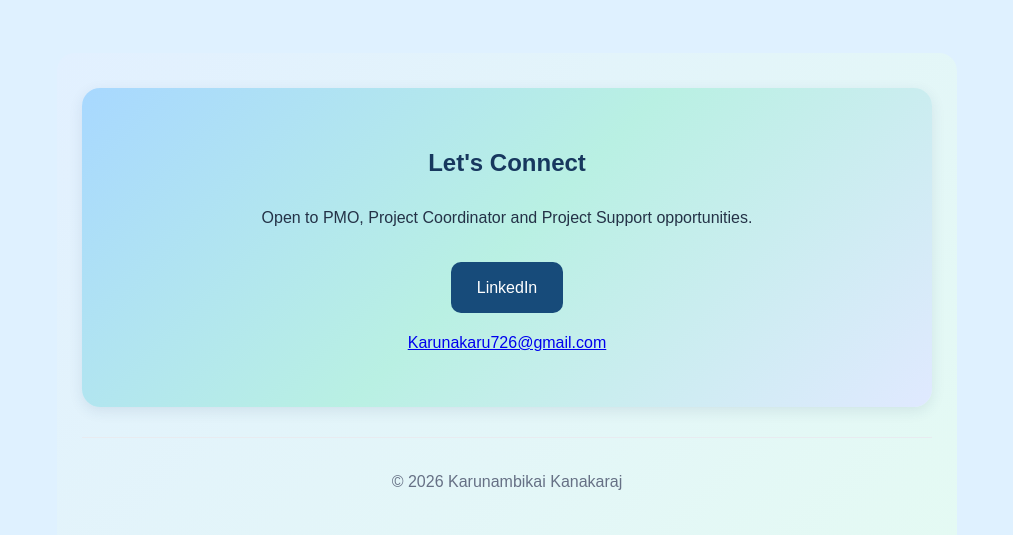
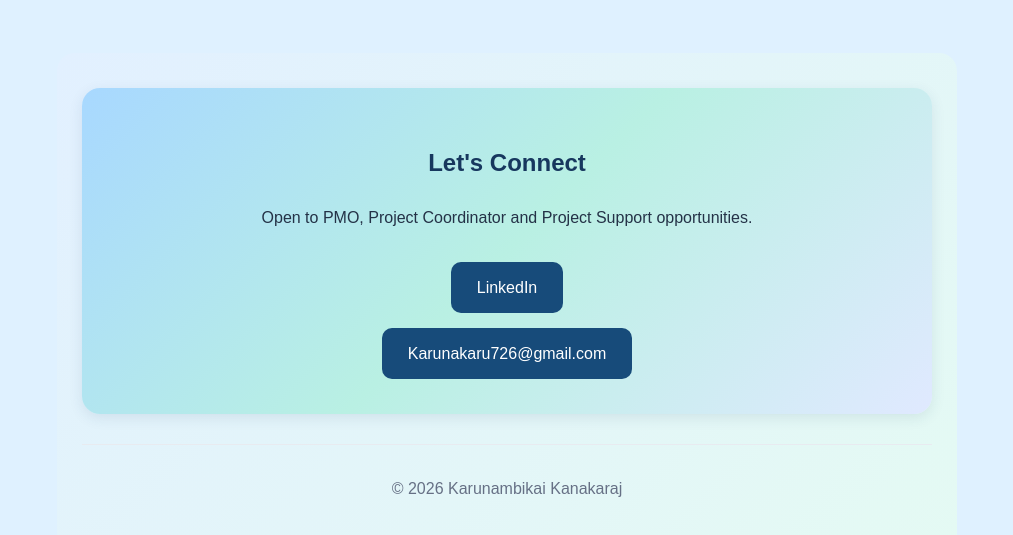
Before and after one commit to karunakaru-beep/karu, a plain HTML site: page index.html in a window 1280 px wide. Shown: the part 2062-2597 px from the top of the page, without its empty margins (133-1146 px from the left). Drawn offline with Linux system fonts and the light colour scheme.

Commit message:
Style email link as a vertical contact button

```diff
--- a/index.html
+++ b/index.html
@@ -877,8 +877,13 @@ header {
     LinkedIn
   </a>
 
-  <p>
-    <a href="mailto:Karunakaru726@gmail.com">Karunakaru726@gmail.com</a>
+  <p style="margin-top: 15px; margin-bottom: 0;">
+    <a
+      href="mailto:Karunakaru726@gmail.com"
+      style="display: inline-block; background: #174b7a; color: white; padding: 12px 26px; border-radius: 10px; text-decoration: none;"
+    >
+      Karunakaru726@gmail.com
+    </a>
   </p>
 
 </section>
```
